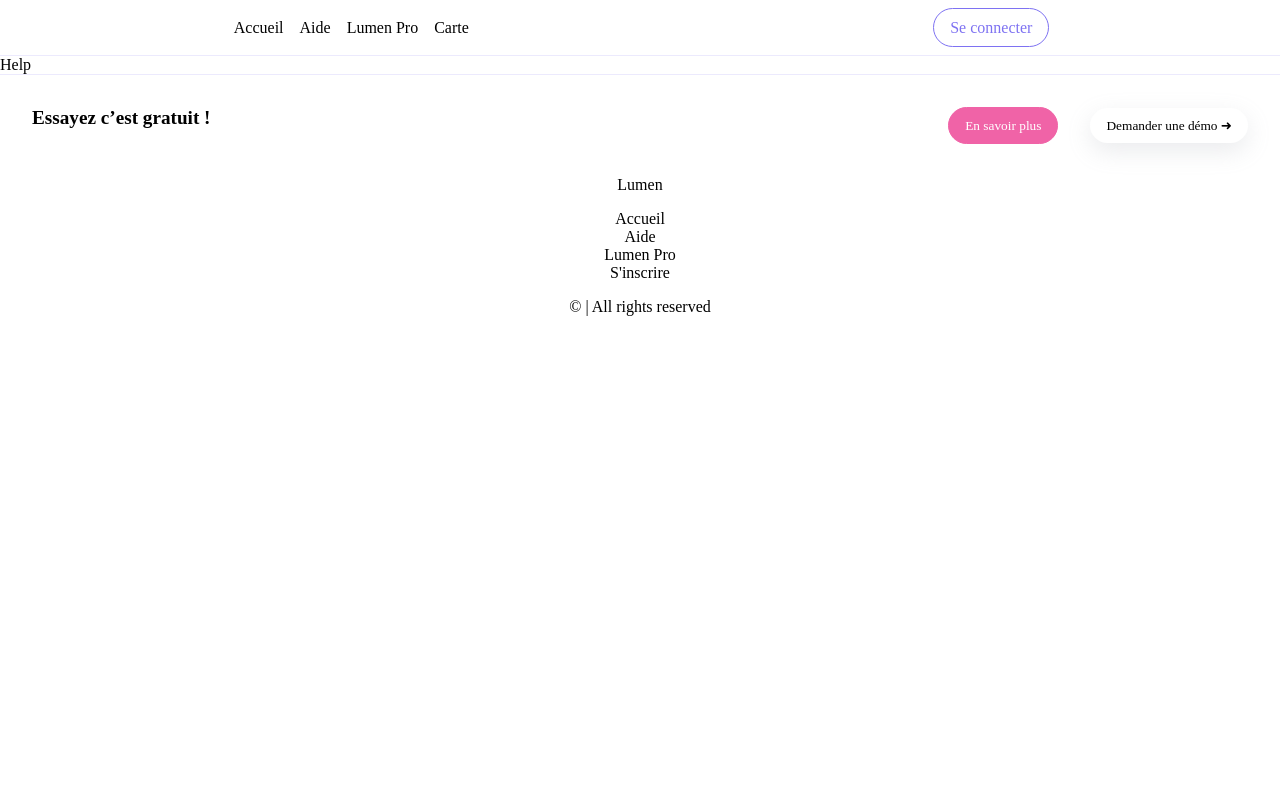
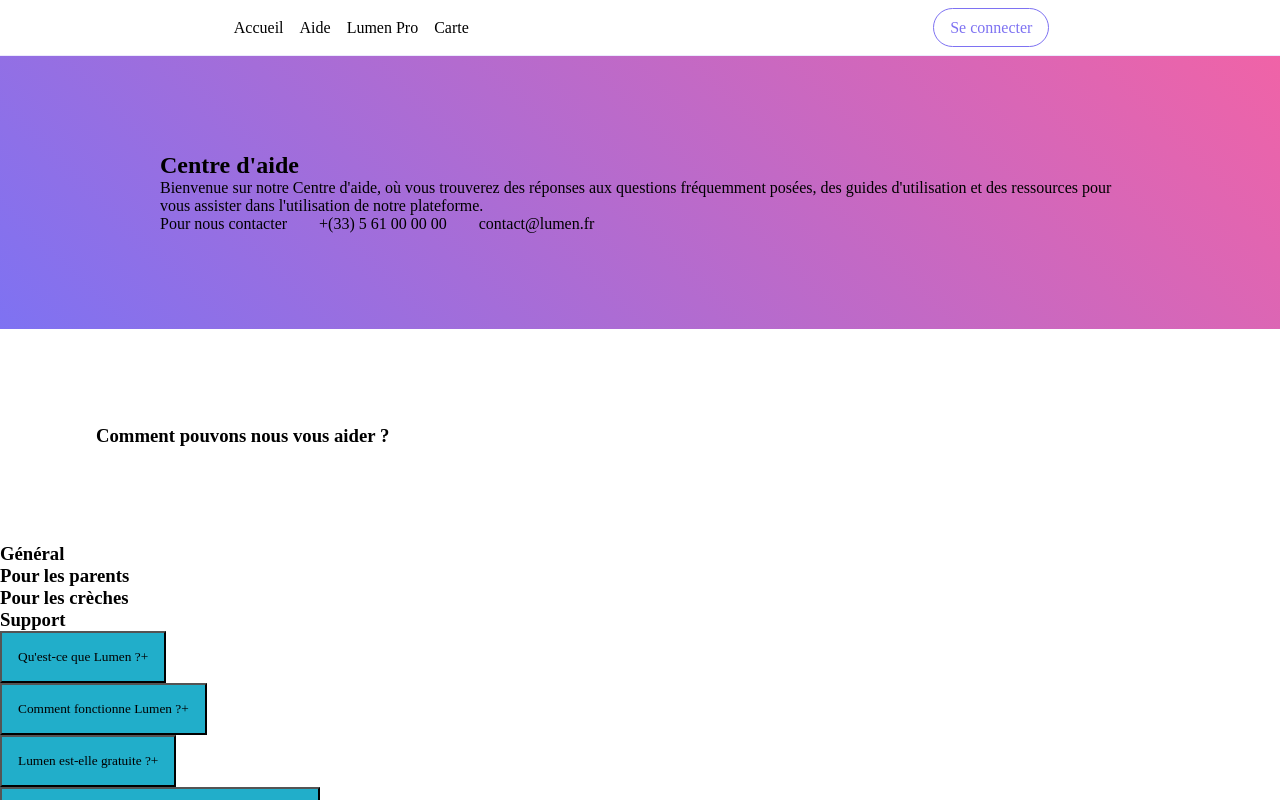
Before and after one commit to WildCodeSchool-2024-02/toulouse-babyplace, a React (Vite) app in the folder client/: page /help in a window 1280 px wide. Shown: the top 800 px of the page. Built offline with nearby package versions, Linux system fonts and the light colour scheme; a web font is replaced by a local one.

Commit message:
feat: add accordeon component (not yet finished)

```diff
--- /dev/null
+++ b/client/src/components/Accordion/Accordion.jsx
@@ -0,0 +1,28 @@
+import { useState } from "react";
+import PropTypes from "prop-types";
+import "./Accordion.scss";
+
+function Accordion({ question, answer }) {
+  const [isActive, setIsActive] = useState(false);
+
+  return (
+    <div className="accordion-item">
+      <button
+        type="button"
+        className="accordion-title"
+        onClick={() => setIsActive(!isActive)}
+      >
+        <div>{question}</div>
+        <div>{isActive ? "-" : "+"}</div>
+      </button>
+      {isActive && <div className="accordion-content">{answer}</div>}
+    </div>
+  );
+}
+
+Accordion.propTypes = {
+  question: PropTypes.string.isRequired,
+  answer: PropTypes.string.isRequired,
+};
+
+export default Accordion;
--- /dev/null
+++ b/client/src/components/Accordion/Accordion.scss
@@ -0,0 +1,35 @@
+.accordion {
+  max-width: 600px;
+  margin: 2rem auto;
+}
+
+.accordion-title {
+  display: flex;
+  flex-direction: row;
+  justify-content: space-between;
+  cursor: pointer;
+  background-color: #21aeca;
+}
+
+.accordion-title:hover {
+  background-color: #3ab4cc;
+}
+
+.accordion-title,
+.accordion-content {
+  padding: 1rem;
+}
+
+.accordion-content {
+  background-color: #39b9d2;
+}
+
+@media screen and (max-width: 700px) {
+  body {
+    font-size: 18px;
+  }
+
+  .accordion {
+    width: 90%;
+  }
+}
--- a/client/src/pages/Help/Help.jsx
+++ b/client/src/pages/Help/Help.jsx
@@ -1,9 +1,46 @@
+import Accordion from "../../components/Accordion/Accordion";
 import "./Help.scss";
+import FaqData from "../../services/tools/FaqData";
 
 function Help() {
   return (
     <div>
-      <p>Help</p>
+      <div className="block-help">
+        <div className="block-help-center">
+          <h2>Centre d'aide</h2>
+          <p>
+            Bienvenue sur notre Centre d'aide, où vous trouverez des réponses
+            aux questions fréquemment posées, des guides d'utilisation et des
+            ressources pour vous assister dans l'utilisation de notre
+            plateforme.
+          </p>
+          <div className="infos-link-help">
+            <p>Pour nous contacter</p>
+            <p>+(33) 5 61 00 00 00</p>
+            <p>contact@lumen.fr</p>
+          </div>
+        </div>
+      </div>
+      <div className="block-max-width">
+        <div className="block-questions">
+          <h3>Comment pouvons nous vous aider ?</h3>
+        </div>
+        {FaqData.map((element) => (
+          <h3 key={element.id}>{element.category}</h3>
+        ))}
+        {FaqData.map((element) => (
+          <div key={element.id}>
+            {element.questions.map((sentence) => (
+              <div key={element.id}>
+                <Accordion
+                  question={sentence.question}
+                  answer={sentence.answer}
+                />
+              </div>
+            ))}
+          </div>
+        ))}
+      </div>
     </div>
   );
 }
--- a/client/src/pages/Help/Help.scss
+++ b/client/src/pages/Help/Help.scss
@@ -1 +1,35 @@
 @import "../../variables.scss";
+
+.block-help {
+  background: linear-gradient(45deg, $main-color, $secondary-color);
+  padding: 6rem 6rem;
+  display: flex;
+  flex-direction: column;
+  justify-content: center;
+  align-items: center;
+  gap: 2rem;
+  > p {
+    width: 50%;
+  }
+}
+
+.block-help-center {
+  max-width: 60rem;
+}
+
+.infos-link-help {
+  display: flex;
+  gap: 2rem;
+}
+
+.block-questions {
+  display: flex;
+  flex-direction: column;
+  justify-content: center;
+  align-items: start;
+  padding: 6rem 6rem;
+}
+
+.block-max-width {
+  max-width: 60rem;
+}
--- /dev/null
+++ b/client/src/services/tools/FaqData.js
@@ -0,0 +1,130 @@
+const FaqData = [
+  {
+    id: 1,
+    category: "Général",
+    questions: [
+      {
+        id: 1,
+        question: "Qu'est-ce que Lumen ?",
+        answer:
+          "Lumen est une application conçue pour faciliter la mise en relation entre les crèches et les parents à la recherche de places pour leurs enfants. Notre objectif est de simplifier le processus de recherche et d'inscription en centralisant toutes les informations pertinentes.",
+      },
+      {
+        id: 2,
+        question: "Comment fonctionne Lumen ?",
+        answer:
+          "Les crèches inscrivent leurs établissements sur Lumen, y indiquant leurs disponibilités, services et critères d'admission. Les parents peuvent alors rechercher des crèches, comparer les options disponibles et soumettre des demandes d'inscription directement via l'application.",
+      },
+      {
+        id: 3,
+        question: "Lumen est-elle gratuite ?",
+        answer:
+          "L'utilisation de Lumen est gratuite pour les parents. Les crèches peuvent avoir des options payantes pour des fonctionnalités avancées et une meilleure visibilité.",
+      },
+      {
+        id: 4,
+        question: "Sur quelles plateformes Lumen est-elle disponible ?",
+        answer:
+          "Lumen est disponible sur iOS et Android. Vous pouvez la télécharger depuis l'App Store et Google Play.",
+      },
+    ],
+  },
+  {
+    id: 2,
+    category: "Pour les parents",
+    questions: [
+      {
+        id: 5,
+        question: "Comment puis-je m'inscrire sur Lumen ?",
+        answer:
+          "Téléchargez l'application Lumen depuis l'App Store ou Google Play, puis suivez les étapes pour créer un compte parent. Vous devrez fournir des informations de base pour configurer votre profil.",
+      },
+      {
+        id: 6,
+        question: "Comment rechercher une crèche ?",
+        answer:
+          "Utilisez la barre de recherche sur la page d'accueil pour entrer vos critères (localisation, type de service, horaires, etc.). Vous pouvez ensuite parcourir les résultats et utiliser les filtres pour affiner votre recherche.",
+      },
+      {
+        id: 7,
+        question: "Comment puis-je contacter une crèche ?",
+        answer:
+          "Vous pouvez contacter une crèche directement via l'application en utilisant la fonction de messagerie intégrée. Chaque crèche a une page de profil avec un bouton pour envoyer un message.",
+      },
+      {
+        id: 8,
+        question: "Comment soumettre une demande d'inscription ?",
+        answer:
+          "Lorsque vous trouvez une crèche qui vous intéresse, cliquez sur le bouton 'Soumettre une demande'. Vous devrez remplir un formulaire avec les informations nécessaires et la crèche sera notifiée de votre demande.",
+      },
+      {
+        id: 9,
+        question: "Comment suivre l'état de ma demande ?",
+        answer:
+          "Vous pouvez suivre l'état de vos demandes d'inscription dans la section 'Mes demandes' de l'application. Vous recevrez également des notifications lorsque le statut de votre demande change.",
+      },
+      {
+        id: 10,
+        question: "Puis-je évaluer une crèche sur Lumen ?",
+        answer:
+          "Oui, après avoir utilisé les services d'une crèche, vous pouvez laisser une évaluation et un commentaire sur sa page de profil. Cela aide d'autres parents à faire leur choix.",
+      },
+    ],
+  },
+  {
+    id: 3,
+    category: "Pour les crèches",
+    questions: [
+      {
+        id: 11,
+        question: "Comment inscrire ma crèche sur Lumen ?",
+        answer:
+          "Téléchargez l'application Lumen, créez un compte crèche, et suivez les étapes pour inscrire votre établissement. Vous devrez fournir des informations détaillées sur votre crèche, y compris les services offerts, les disponibilités et les critères d'admission.",
+      },
+      {
+        id: 12,
+        question: "Quels sont les avantages d'inscrire ma crèche sur Lumen ?",
+        answer:
+          "En inscrivant votre crèche sur Lumen, vous augmentez votre visibilité auprès des parents à la recherche de places. Vous pouvez également gérer les demandes d'inscription de manière centralisée et communiquer facilement avec les parents.",
+      },
+      {
+        id: 13,
+        question: "L'inscription de ma crèche est-elle payante ?",
+        answer:
+          "L'inscription de base de votre crèche est gratuite. Nous offrons également des options payantes pour des fonctionnalités avancées et une meilleure visibilité.",
+      },
+      {
+        id: 14,
+        question: "Comment gérer les demandes d'inscription ?",
+        answer:
+          "Toutes les demandes d'inscription apparaissent dans votre tableau de bord. Vous pouvez les examiner, les approuver ou les rejeter, et communiquer avec les parents directement via l'application.",
+      },
+      {
+        id: 15,
+        question: "Puis-je mettre à jour les informations de ma crèche ?",
+        answer:
+          "Oui, vous pouvez mettre à jour les informations de votre crèche à tout moment depuis votre compte. Cela inclut les disponibilités, les services offerts et les critères d'admission.",
+      },
+    ],
+  },
+  {
+    id: 4,
+    category: "Support",
+    questions: [
+      {
+        id: 16,
+        question: "Comment contacter le support Lumen ?",
+        answer:
+          "Vous pouvez contacter notre équipe de support via l'application en allant dans la section 'Support' et en soumettant une demande. Vous pouvez également nous envoyer un email à support@lumenapp.com.",
+      },
+      {
+        id: 17,
+        question: "Que faire en cas de problème avec l'application ?",
+        answer:
+          "Si vous rencontrez un problème avec l'application, essayez de redémarrer votre appareil et de vérifier si une mise à jour est disponible. Si le problème persiste, contactez notre support pour obtenir de l'aide.",
+      },
+    ],
+  },
+];
+
+export default FaqData;
--- a/client/src/variables.scss
+++ b/client/src/variables.scss
@@ -3,5 +3,4 @@
 $darker-color: #000;
 $grey-color: #4b5d68;
 $lighter-color: #fff;
-
 $font-family: "Adamina", serif;
```
